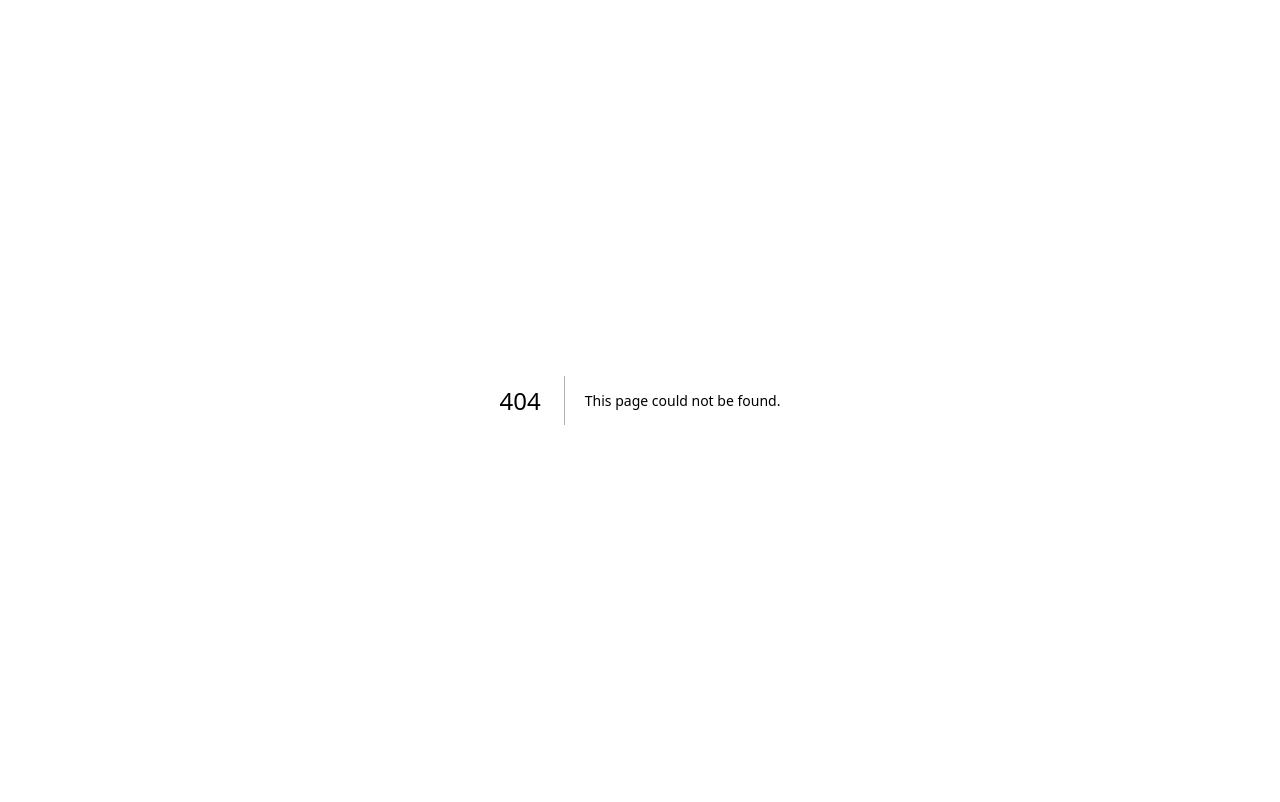
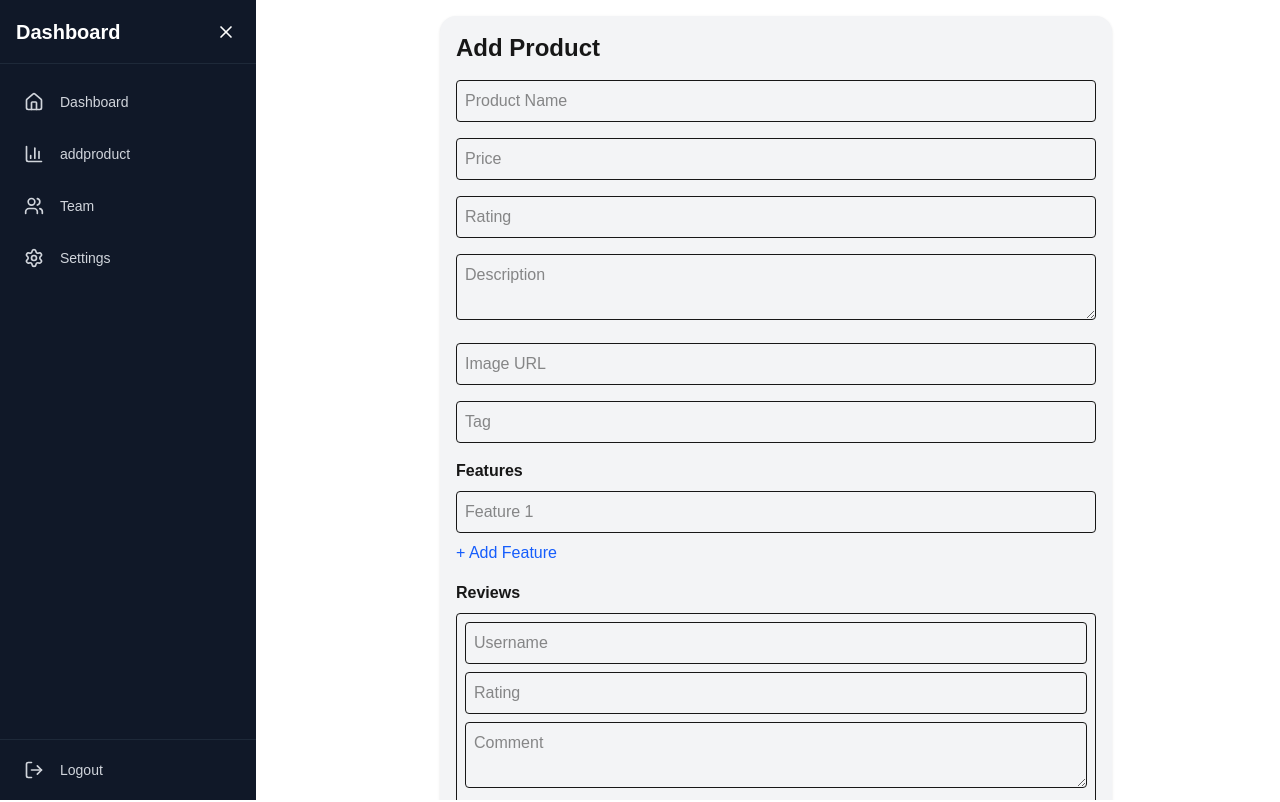
Before and after one commit to tanvirabsur/task-1, a Next.js app: page /dashboard/addproduct in a window 1280 px wide. Before the commit this address had no page. Shown: the top 802 px of the page. Built offline with nearby package versions, Linux system fonts and the light colour scheme.

Commit message:
added addProduct page

```diff
--- a/src/app/components/DashboardSlideBar.tsx
+++ b/src/app/components/DashboardSlideBar.tsx
@@ -6,8 +6,8 @@ export default function DashboardSlideBar() {
   const [sidebarOpen, setSidebarOpen] = useState(true);
 
   const menuItems = [
-    { icon: Home, label: 'Dashboard', href: '#' },
-    { icon: BarChart3, label: 'Analytics', href: '#' },
+    { icon: Home, label: 'Dashboard', href: '/dashboard' },
+    { icon: BarChart3, label: 'addproduct', href: '/dashboard/addproduct' },
     { icon: Users, label: 'Team', href: '#' },
     { icon: Settings, label: 'Settings', href: '#' },
   ];
--- /dev/null
+++ b/src/app/dashboard/addproduct/page.tsx
@@ -0,0 +1,123 @@
+'use client';
+import React, { useState, ChangeEvent, FormEvent } from "react";
+
+interface Review {
+  username: string;
+  rating: number | string;
+  comment: string;
+}
+
+interface ProductFormData {
+  name: string;
+  price: number | string;
+  rating: number | string;
+  description: string;
+  image: string;
+  tag: string;
+  features: string[];
+  reviews: Review[];
+}
+
+export default function ProductForm() {
+  const [formData, setFormData] = useState<ProductFormData>({
+    name: "",
+    price: "",
+    rating: "",
+    description: "",
+    image: "",
+    tag: "",
+    features: [""],
+    reviews: [{ username: "", rating: "", comment: "" }],
+  });
+
+  const handleChange = (e: ChangeEvent<HTMLInputElement | HTMLTextAreaElement>) => {
+    const { name, value } = e.target;
+    setFormData({ ...formData, [name]: value });
+  };
+
+  const handleFeatureChange = (index: number, value: string) => {
+    const newFeatures = [...formData.features];
+    newFeatures[index] = value;
+    setFormData({ ...formData, features: newFeatures });
+  };
+
+  const handleReviewChange = (index: number, field: keyof Review, value: string) => {
+    const newReviews = [...formData.reviews];
+    newReviews[index][field] = value;
+    setFormData({ ...formData, reviews: newReviews });
+  };
+
+  const addFeature = () => {
+    setFormData({ ...formData, features: [...formData.features, ""] });
+  };
+
+  const addReview = () => {
+    setFormData({
+      ...formData,
+      reviews: [...formData.reviews, { username: "", rating: "", comment: "" }],
+    });
+  };
+
+  const handleSubmit = (e: FormEvent) => {
+    e.preventDefault();
+    console.log("Form Submitted:", formData);
+  };
+
+  return (
+    <div className="max-w-2xl mx-auto p-4 bg-gray-100 rounded-2xl shadow">
+      <h2 className="text-2xl font-bold mb-4">Add Product</h2>
+      <form onSubmit={handleSubmit} className="space-y-4">
+        <input name="name" placeholder="Product Name" value={formData.name} onChange={handleChange} className="w-full p-2 border rounded" />
+        <input name="price" type="number" placeholder="Price" value={formData.price} onChange={handleChange} className="w-full p-2 border rounded" />
+        <input name="rating" type="number" step="0.1" placeholder="Rating" value={formData.rating} onChange={handleChange} className="w-full p-2 border rounded" />
+        <textarea name="description" placeholder="Description" value={formData.description} onChange={handleChange} className="w-full p-2 border rounded" />
+        <input name="image" placeholder="Image URL" value={formData.image} onChange={handleChange} className="w-full p-2 border rounded" />
+        <input name="tag" placeholder="Tag" value={formData.tag} onChange={handleChange} className="w-full p-2 border rounded" />
+
+        <div>
+          <h3 className="font-semibold mb-2">Features</h3>
+          {formData.features.map((feature, index) => (
+            <input
+              key={index}
+              placeholder={`Feature ${index + 1}`}
+              value={feature}
+              onChange={(e) => handleFeatureChange(index, e.target.value)}
+              className="w-full p-2 border rounded mb-2"
+            />
+          ))}
+          <button type="button" onClick={addFeature} className="text-blue-600">+ Add Feature</button>
+        </div>
+
+        <div>
+          <h3 className="font-semibold mb-2">Reviews</h3>
+          {formData.reviews.map((review, index) => (
+            <div key={index} className="space-y-2 mb-4 p-2 border rounded">
+              <input
+                placeholder="Username"
+                value={review.username}
+                onChange={(e) => handleReviewChange(index, "username", e.target.value)}
+                className="w-full p-2 border rounded"
+              />
+              <input
+                type="number"
+                placeholder="Rating"
+                value={review.rating}
+                onChange={(e) => handleReviewChange(index, "rating", e.target.value)}
+                className="w-full p-2 border rounded"
+              />
+              <textarea
+                placeholder="Comment"
+                value={review.comment}
+                onChange={(e) => handleReviewChange(index, "comment", e.target.value)}
+                className="w-full p-2 border rounded"
+              />
+            </div>
+          ))}
+          <button type="button" onClick={addReview} className="text-blue-600">+ Add Review</button>
+        </div>
+
+        <button type="submit" className="bg-blue-500 text-white px-4 py-2 rounded">Submit</button>
+      </form>
+    </div>
+  );
+}
--- a/src/app/dashboard/layout.tsx
+++ b/src/app/dashboard/layout.tsx
@@ -5,9 +5,9 @@ import DashboardSlideBar from '../components/DashboardSlideBar'
 
 export default function layout({children}: {children: React.ReactNode}) {
   return (
-    <div className='flex h-screen gap-4'>
+    <div className='flex  gap-4'>
         <DashboardSlideBar/>
-        <div className='flex-1'>
+        <div className='flex-1 overflow-y-auto h-screen p-4'>
             {children}
         </div>
 
```
